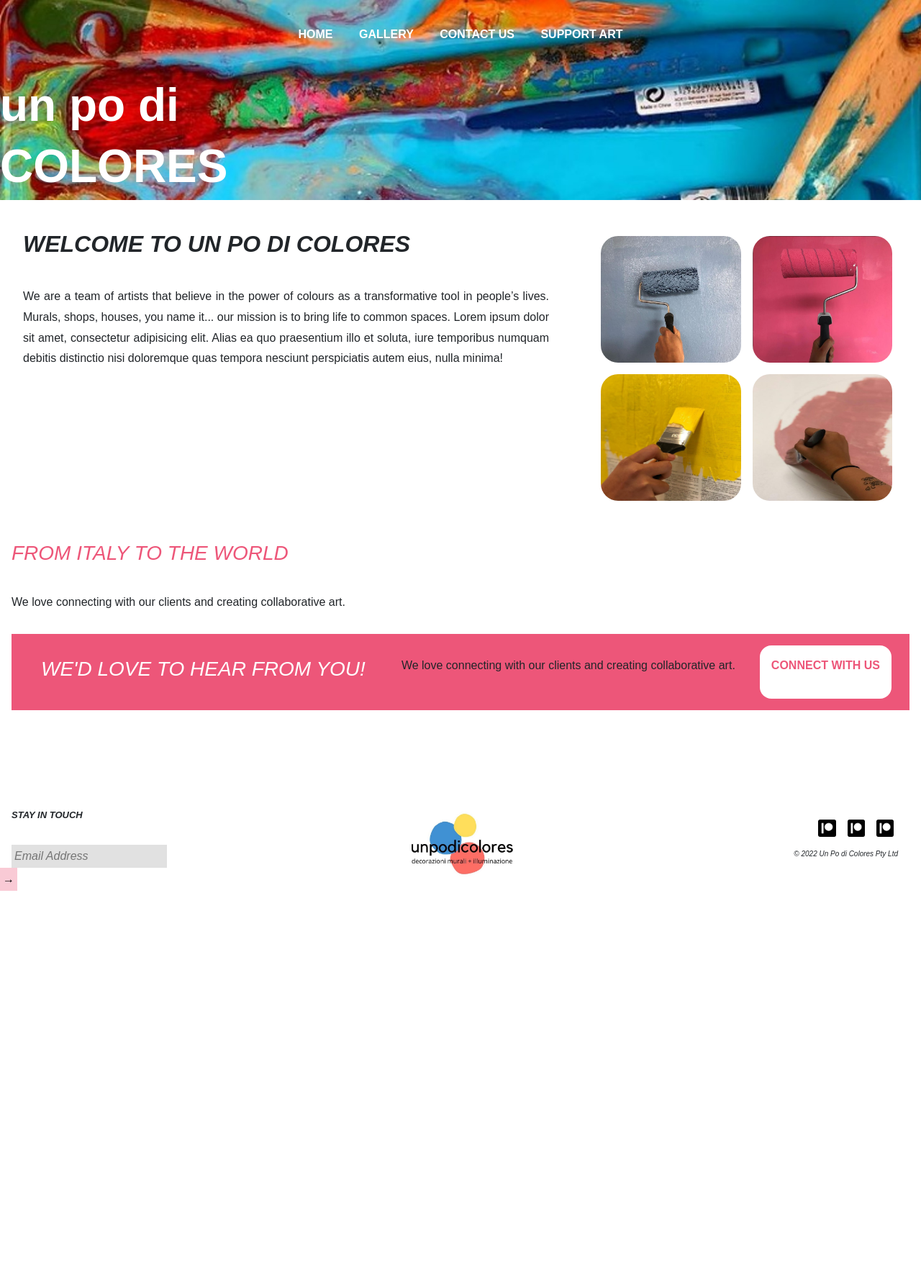
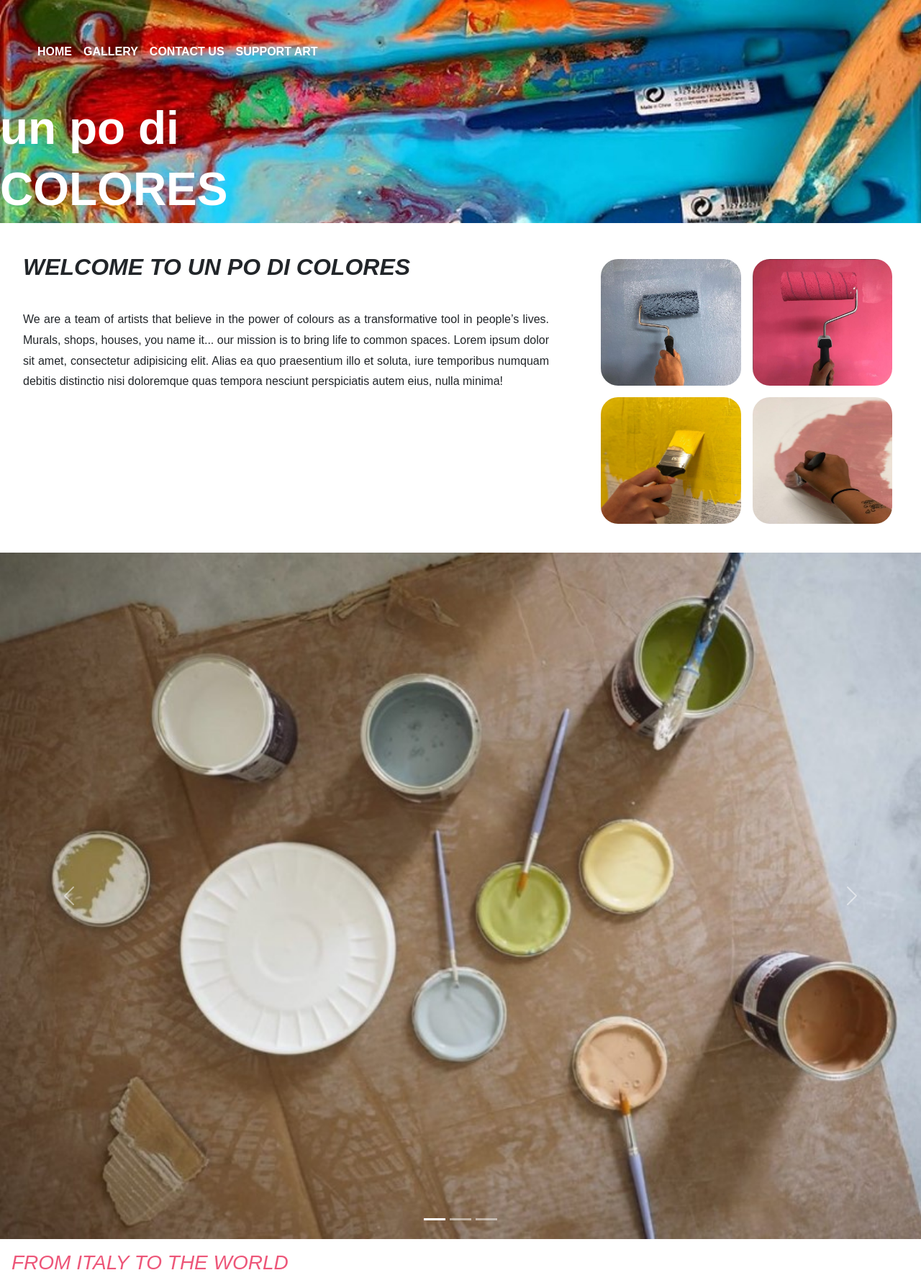
Before and after one commit to aedjob/podicolores, a website: page index.html in a window 1280 px wide. Shown: the top 1790 px of the page at 72% size. Before the commit the page ends 1242 px from the top, so only its background shows below. Drawn offline with nearby package versions, Linux system fonts and the light colour scheme.

Commit message:
Bootstrap added to index

```diff
--- a/index.html
+++ b/index.html
@@ -16,14 +16,35 @@
 <body>
     <div id="grid__layout">
         <header class="header">
-            <nav class="header__navbar">
-                <ul>
-                    <li><a href="index.html">Home</a></li>
-                    <li><a href="gallery.html">Gallery</a></li>
-                    <li><a href="contact.html">Contact us</a></li>
-                    <li><a href="support.html">Support art</a></li>
-                </ul>
-            </nav>
+
+
+            <nav class="navbar navbar-expand-lg">
+                <div class="container-fluid">
+                  <button class="navbar-toggler" type="button" data-bs-toggle="collapse" data-bs-target="#navbarNav" aria-controls="navbarNav" aria-expanded="false" aria-label="Toggle navigation">
+                    <span class="navbar-toggler-icon">
+                        <i class="fas fa-bars" style="color:#fff; font-size:28px;"></i>
+                    </span>
+                  </button>
+                  <div class="collapse navbar-collapse header__navbar" id="navbarNav">
+                    <ul class="navbar-nav">
+                      <li class="nav-item">
+                        <a class="nav-link" aria-current="page" href="index.html">Home</a>
+                      </li>
+                      <li class="nav-item">
+                        <a class="nav-link" href="gallery.html">Gallery</a>
+                      </li>
+                      <li class="nav-item">
+                        <a class="nav-link" href="contact.html">Contact us</a>
+                      </li>
+                      <li class="nav-item">
+                        <a class="nav-link" href="support.html">Support art</a>
+                      </li>
+                    </ul>
+                  </div>
+                </div>
+              </nav>
+
+
             <h1>un po di</h1>
             <h1>COLORES</h1>
         </header>
@@ -46,6 +67,36 @@
                 </aside>
 
             </div>
+
+
+            <section>
+                <div id="carouselExampleCaptions" class="carousel slide" data-bs-ride="false">
+                    <div class="carousel-indicators">
+                      <button type="button" data-bs-target="#carouselExampleCaptions" data-bs-slide-to="0" class="active" aria-current="true" aria-label="Slide 1"></button>
+                      <button type="button" data-bs-target="#carouselExampleCaptions" data-bs-slide-to="1" aria-label="Slide 2"></button>
+                      <button type="button" data-bs-target="#carouselExampleCaptions" data-bs-slide-to="2" aria-label="Slide 3"></button>
+                    </div>
+                    <div class="carousel-inner">
+                      <div class="carousel-item active">
+                        <img src="img/buckets_02.jpg" class="d-block w-100" alt="...">
+                      </div>
+                      <div class="carousel-item">
+                        <img src="img/project_2A.jpg" class="d-block w-100" alt="...">
+                      </div>
+                      <div class="carousel-item">
+                        <img src="img/project_2B.jpg" class="d-block w-100" alt="...">
+                      </div>
+                    </div>
+                    <button class="carousel-control-prev" type="button" data-bs-target="#carouselExampleCaptions" data-bs-slide="prev">
+                      <span class="carousel-control-prev-icon" aria-hidden="true"></span>
+                      <span class="visually-hidden">Previous</span>
+                    </button>
+                    <button class="carousel-control-next" type="button" data-bs-target="#carouselExampleCaptions" data-bs-slide="next">
+                      <span class="carousel-control-next-icon" aria-hidden="true"></span>
+                      <span class="visually-hidden">Next</span>
+                    </button>
+                  </div>
+            </section>
 
             <div class="connect">
                 <section id="connect__text">
--- a/style.css
+++ b/style.css
@@ -423,3 +423,5 @@
     font-weight: 700;
     text-transform: uppercase;
 }
+
+/* ---------------BOOTSTRAP ADDED------------------- */
```
